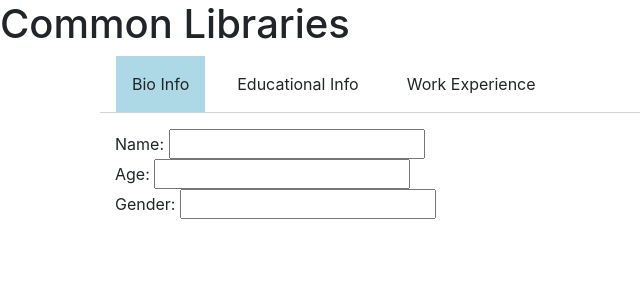
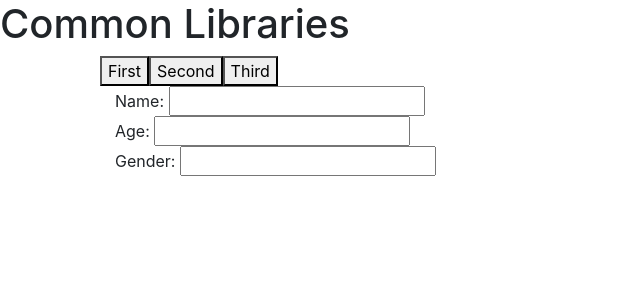
Before and after one commit to Tosin17/common, an Angular app: page / in a window 1280 px wide. Shown: the top 300 px of the page, without its empty margins (0-640 px from the left). Built offline with nearby package versions, Linux system fonts and the light colour scheme.

Commit message:
Add alternative/projected tab headers

```diff
--- a/src/app/app.component.html
+++ b/src/app/app.component.html
@@ -1,5 +1,6 @@
 <h1>Common Libraries</h1>
 
+<!-- Custom inputs -->
 <ng-template [ngIf]="false">
     <icon-input icon="supervisor_account">
         <input type="text"
@@ -17,9 +18,18 @@
     </icon-input>
 </ng-template>
 
+<!-- tab component with projected header -->
+<ng-template #tabHeadings>
+    <button (click)="panel.setSelected(bio)">First</button>
+    <button (click)="panel.setSelected(edu)">Second</button>
+    <button (click)="panel.setSelected(work)">Third</button>
+</ng-template>
+
 <div class="container">
-    <app-tab-panel>
-        <app-tab title="Bio Info">
+    <app-tab-panel #panel
+                   [headerTmpl]="tabHeadings">
+        <app-tab #bio
+                 title="Bio Info">
             <form>
                 <div>Name: <input type="text"></div>
                 <div>Age: <input type="text"></div>
@@ -27,7 +37,8 @@
             </form>
         </app-tab>
 
-        <app-tab title="Educational Info">
+        <app-tab #edu
+                 title="Educational Info">
             <form>
                 <div>School: <input type="text"></div>
                 <div>Study: <input type="text"></div>
@@ -35,7 +46,8 @@
             </form>
         </app-tab>
 
-        <app-tab title="Work Experience">
+        <app-tab #work
+                 title="Work Experience">
             <form>
                 <div>Last Place you Worked: <input type="text"></div>
                 <div>Current Place: <input type="text"></div>
--- a/src/app/lib/tab-panel/tab-panel.component.html
+++ b/src/app/lib/tab-panel/tab-panel.component.html
@@ -1,4 +1,6 @@
 <div class="container tab-panel">
+    <ng-template #defaultHeaders
+                 let-tabs="tabs">
         <div class="buttons d-flex"
              *ngIf="tabs">
             <div *ngFor="let tab of tabs"
@@ -6,5 +8,9 @@
                  (click)="setSelected(tab)"
                  class="button p-3">{{tab.title}}</div>
         </div>
+    </ng-template>
+
+    <ng-container *ngTemplateOutlet="headerTmpl || defaultHeaders; context:tabsContext"></ng-container>
+
     <ng-content></ng-content>
 </div>
--- a/src/app/lib/tab-panel/tab-panel.component.ts
+++ b/src/app/lib/tab-panel/tab-panel.component.ts
@@ -2,8 +2,10 @@ import {
   AfterContentInit,
   Component,
   ContentChildren,
+  Input,
   OnInit,
   QueryList,
+  TemplateRef,
 } from '@angular/core';
 import { TabComponent } from '../tab/tab.component';
 
@@ -12,18 +14,20 @@ import { TabComponent } from '../tab/tab.component';
   templateUrl: './tab-panel.component.html',
   styleUrls: ['./tab-panel.component.scss'],
 })
-export class TabPanelComponent implements OnInit, AfterContentInit {
+export class TabPanelComponent implements AfterContentInit {
+  @Input() headerTmpl: TemplateRef<any>;
   @ContentChildren(TabComponent)
   tabs: QueryList<TabComponent>;
-
-  constructor() {}
-
-  ngOnInit(): void {}
+  tabsContext = {
+    tabs: null,
+  };
 
   ngAfterContentInit() {
-    if (!this.tabs.find((tab) => tab.selected)) {
+    if (this.tabs.first) {
       this.tabs.first.selected = true;
     }
+
+    this.tabsContext.tabs = this.tabs;
   }
 
   setSelected(tab: TabComponent) {
```
Lines whose indentation alone changed are shown as unchanged.
